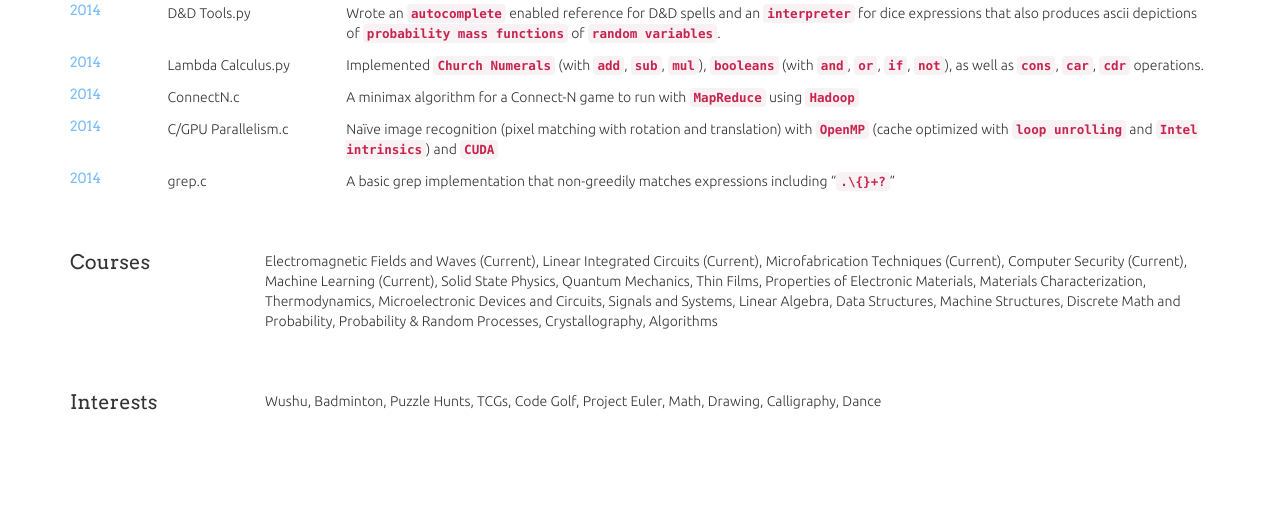
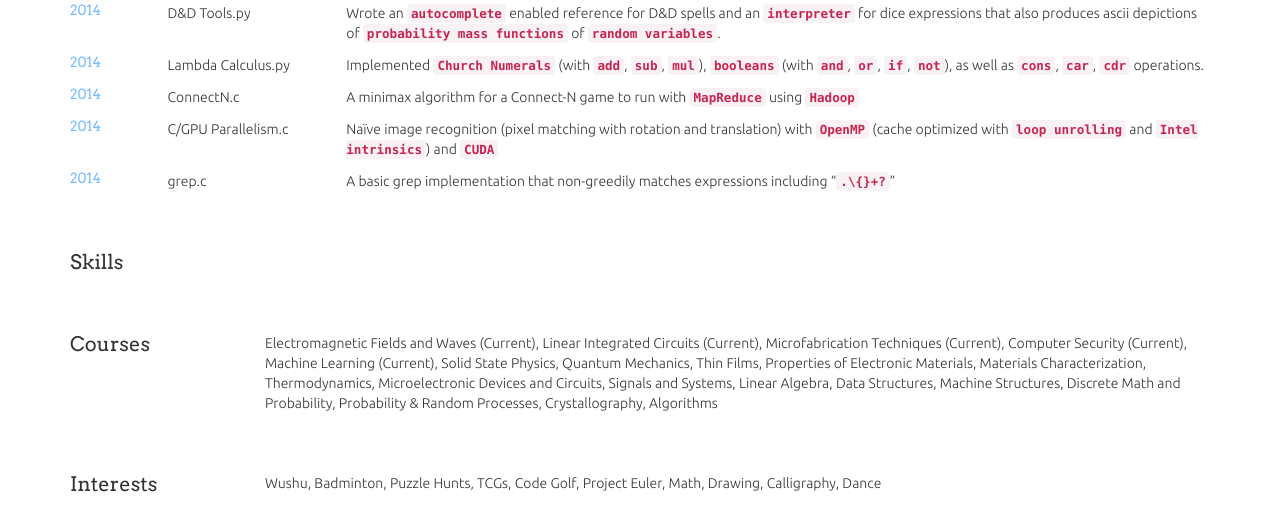
Before and after one commit to 994125010/jobsearch, a Django app: page /resume/ in a window 1280 px wide. Shown: the part 739-1254 px from the top of the page. Before the commit the page ends 1149 px from the top, so only its background shows below. Run offline with Django 3.2, Linux system fonts and the light colour scheme; data comes from the database, SQL or seed files in the repository; data that the repository does not hold is empty; some libraries are stand-ins or nearby versions.

Commit message:
Added new views for skills

```diff
--- a/resume/templates/resume/index.html
+++ b/resume/templates/resume/index.html
@@ -8,6 +8,7 @@
 			{% include "resume/line.html" with section="Education" proj_work=false list_str=education.0 %}
 			{% include "resume/line.html" with section="Work Experience" proj_work=true list=work_exp %}
 			{% include "resume/line.html" with section="Projects" proj_work=true list=proj_lst %}
+            {% include "resume/line.html" with section="Skills" proj_work=false list=skills %}
 			{% include "resume/line.html" with section="Courses" proj_work=false list_str=courses %}
 			{% include "resume/line.html" with section="Interests" proj_work=false list_str=hobbies %}
 		</div>
--- a/resume/views.py
+++ b/resume/views.py
@@ -10,6 +10,7 @@
 from .models import Hobby
 from .models import Course
 from .models import Education
+from .models import Skill
 
 def index(request):
     template_name = 'resume/index.html'
@@ -18,6 +19,7 @@
     proj_lst = Project.objects.order_by('-end_date')[:8]
     hobbies = ', '.join([e.name for e in Hobby.objects.all()])
     courses = ', '.join([e.name for e in Course.objects.all()[::-1]])
+    skills = ', '.join([e.name for e in Skill.objects.all()])
     education = Education.objects.all()
     template = loader.get_template('resume/index.html')
     context = {
@@ -26,6 +28,7 @@
             'proj_lst': proj_lst,
             'hobbies': hobbies,
             'courses': courses,
+            'skills': skills,
             'false': False,
             'true': True,
     }
```
